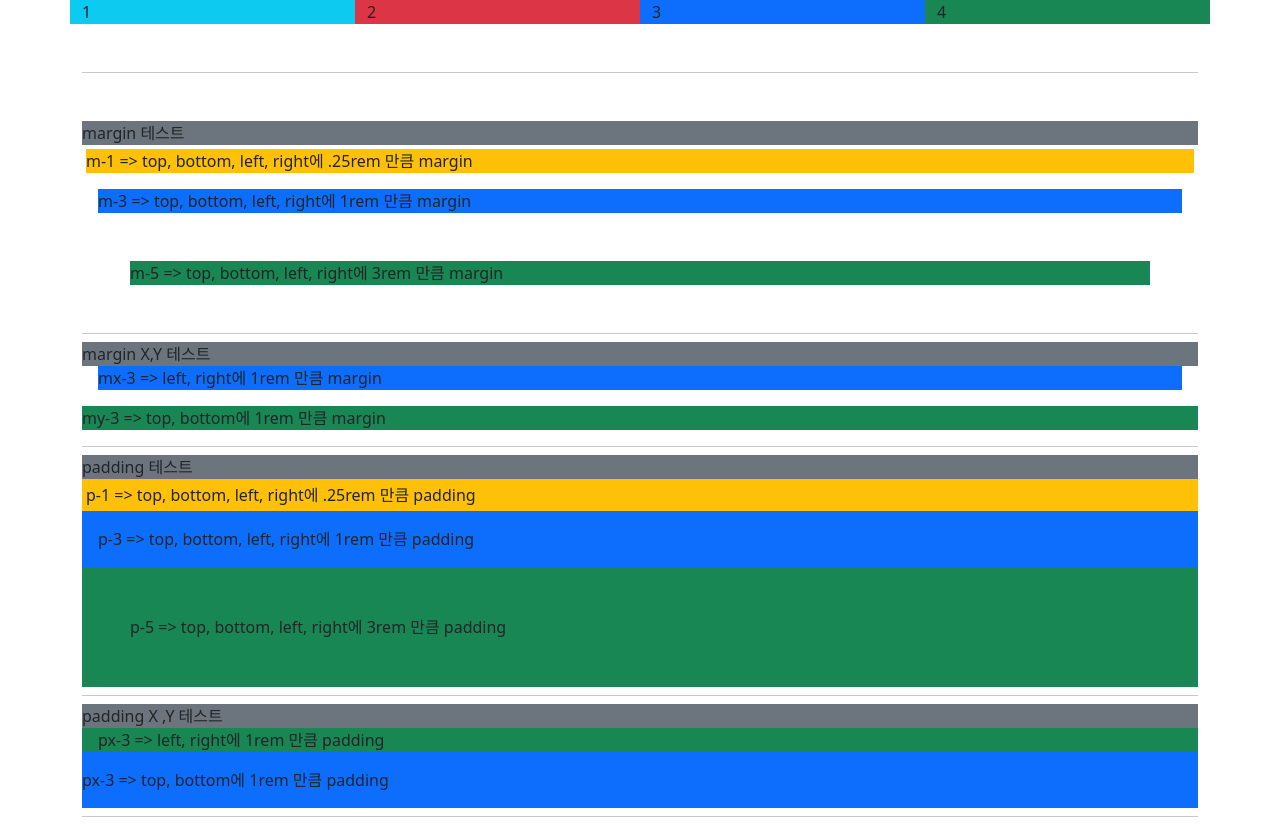
After one commit to cantabile26/egg_web, a Django app: page /eggtemp/gridtest/ in a window 1280 px wide. The commit adds this page. Run offline with Django 4.2, Linux system fonts and the light colour scheme.

Commit message:
사이드 바에 연습내용 추가

```diff
--- /dev/null
+++ b/eggtemp/templates/grid_test.html
@@ -0,0 +1,51 @@
+<!doctype html>
+<html lang="en">
+  <head>
+    <meta charset="utf-8">
+    <meta name="viewport" content="width=device-width, initial-scale=1">
+    <link href="https://cdn.jsdelivr.net/npm/bootstrap@5.2.3/dist/css/bootstrap.min.css" rel="stylesheet" integrity="sha384-rbsA2VBKQhggwzxH7pPCaAqO46MgnOM80zW1RWuH61DGLwZJEdK2Kadq2F9CUG65" crossorigin="anonymous">
+    <title>Hello, modularity!</title>
+  </head>
+  <body>
+    <div class="container">
+        <div class="row">
+            <div class="col-lg-3 col-md-6 col-sm-12 bg-info">
+                1
+            </div>
+            <div class="col-lg-3 col-md-6 col-sm-12 bg-danger">
+                2
+            </div>
+            <div class="col-lg-3 col-md-6 col-sm-12 bg-primary">
+                3
+            </div>
+            <div class="col-lg-3 col-md-6 col-sm-12 bg-success">
+                4
+            </div>
+        </div>
+    </div>
+
+<div class="container">
+    <!-- 수평선 긋기 -->
+    <hr class="my-5">
+    <div class="bg-secondary">margin 테스트</div>
+    <div class="m-1 bg-warning"> m-1 => top, bottom, left, right에 .25rem 만큼 margin </div>
+    <div class="m-3 bg-primary"> m-3 => top, bottom, left, right에 1rem 만큼 margin </div>
+    <div class="m-5 bg-success"> m-5 => top, bottom, left, right에 3rem 만큼 margin </div> <!-- 수평선 긋기 -->
+    <hr class="my-2">
+    <div class="bg-secondary">margin X,Y 테스트</div>
+    <div class="mx-3 bg-primary"> mx-3 => left, right에 1rem 만큼 margin </div>
+    <div class="my-3 bg-success"> my-3 => top, bottom에 1rem 만큼 margin </div> <!-- 수평선 긋기 -->
+    <hr class="my-2">
+    <div class="bg-secondary">padding 테스트</div>
+    <div class="p-1 bg-warning"> p-1 => top, bottom, left, right에 .25rem 만큼 padding </div>
+    <div class="p-3 bg-primary"> p-3 => top, bottom, left, right에 1rem 만큼 padding </div>
+    <div class="p-5 bg-success"> p-5 => top, bottom, left, right에 3rem 만큼 padding </div> <!-- 수평선 긋기 -->
+    <hr class="my-2">
+    <div class="bg-secondary">padding X ,Y 테스트</div>
+    <div class="px-3 bg-success"> px-3 => left, right에 1rem 만큼 padding </div>
+    <div class="py-3 bg-primary"> px-3 => top, bottom에 1rem 만큼 padding </div> <!-- 수평선 긋기 -->
+    <hr class="my-2">
+</div>
+
+  </body>
+</html>
--- a/eggtemp/urls.py
+++ b/eggtemp/urls.py
@@ -9,4 +9,5 @@ urlpatterns = [
     path('forms/', views.formsView, name="formsViewPage"),
     path('modals/', views.modalsView, name="modalsViewPage"),
     path('typography/', views.typographyView, name="typographyViewPage"),
+    path('gridtest/', views.gridtestView, name="gridtestViewPage"),
 ]
--- a/eggtemp/views.py
+++ b/eggtemp/views.py
@@ -41,3 +41,12 @@ def typographyView(request):
   context['segment'] = load_template
 
   return render(request, "typography_template.html", context)
+
+
+def gridtestView(request):
+  context = {}
+
+  load_template = request.path.split('/')
+  context['segment'] = load_template
+
+  return render(request, "grid_test.html", context)
--- a/templates/includes/sidebar.html
+++ b/templates/includes/sidebar.html
@@ -190,6 +190,11 @@
               <span class="sidebar-text">Typography</span>
             </a>
           </li>
+          <li class="nav-item {% if 'eggtemp' in segment and 'gridtest' in segment %} active {% endif %}">
+            <a class="nav-link" href="{% url 'eggtemp:gridtestViewPage' %}">
+              <span class="sidebar-text">aaaaaa</span>
+            </a>
+          </li>
 
         </ul>
       </div>
```
Also changed, not shown: eggtemp/templates/button_template.html (+15 -0 lines).
